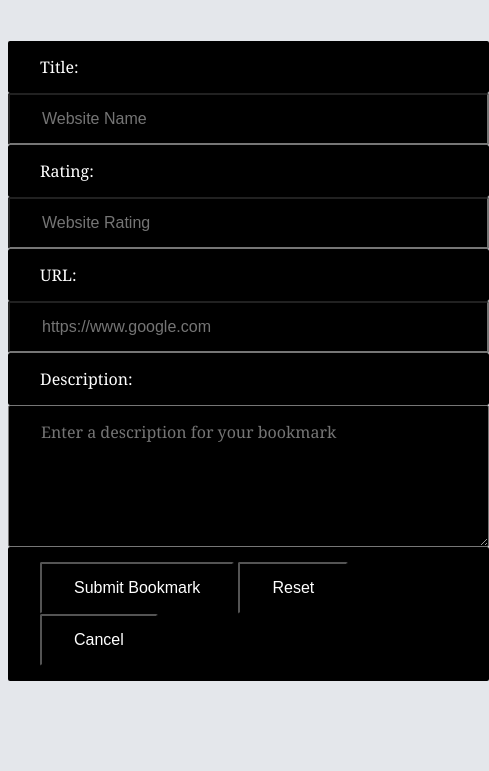
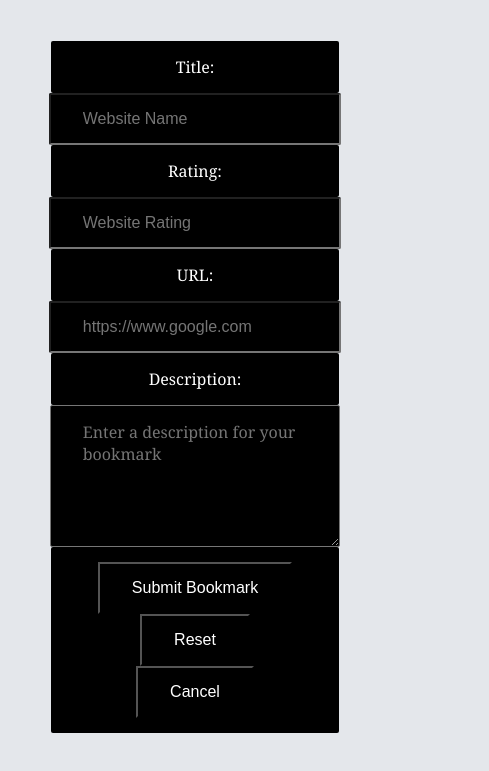
Before and after one commit to thinkful-ei-cheetah/elan-bookmarks-app, a plain HTML site: page index.html in a window 390 px wide. Both pictures are taken after a click on the button "Add Bookmark". Shown: the part 75-846 px from the top of the page, 489 px wide, since content can reach past the window. Drawn offline with nearby package versions, Linux system fonts and the light colour scheme; no server answers.

Commit message:
finally final!

```diff
--- a/styles/main.css
+++ b/styles/main.css
@@ -11,6 +11,8 @@ body {
   display: flex;
   flex-direction: column;
   align-items: center;
+  max-width: 800px;
+  margin: 0 auto;
 }
 
 .button {
@@ -22,25 +24,29 @@ body {
   font-size: 16px;
   max-height: 100px;
   max-width: 200px;
+  box-sizing: content-box;
 }
 
 .js-add-bookmark {
-  border-radius: 5px;
   margin-top: 4em;
   margin: 0 auto;
   display: flex;
-  flex-wrap: wrap;
   flex-direction: column;
-  align-content: center;
+  align-items: center;
 }
 
-.js-add-bookmark * {
+.js-add-bookmark > * {
   background-color: black;
   border-radius: 2px;
   color: white;
   padding: 15px 32px;
   text-decoration: none;
   font-size: 16px;
+  width: 100%;
+}
+
+.js-add-bookmark > section {
+  text-align: center;
 }
 
 .description {
@@ -48,6 +54,9 @@ body {
   font-family: Cambria, Cochin, Georgia, Times, 'Times New Roman', serif;
 }
 
+.js-input {
+  text-align: center;
+}
 
 .bookmark-list {
   display: flex;
@@ -63,8 +72,23 @@ li {
   padding-left: 1em;
   padding-bottom: 1em;
   margin-bottom: 1em;
-  margin-right: 1em;
-  width: 40%;
+  width: 45%;
+}
+
+@media (max-width: 600px) {
+  li {
+    width: 80%;
+  }
+
+  .js-add-bookmark {
+    width: 60%;
+  }
+}
+
+@media (min-width: 600px) {
+  li {
+    margin-right: 1em;
+  }
 }
 
 .bookmark-inputs > .button {
```
